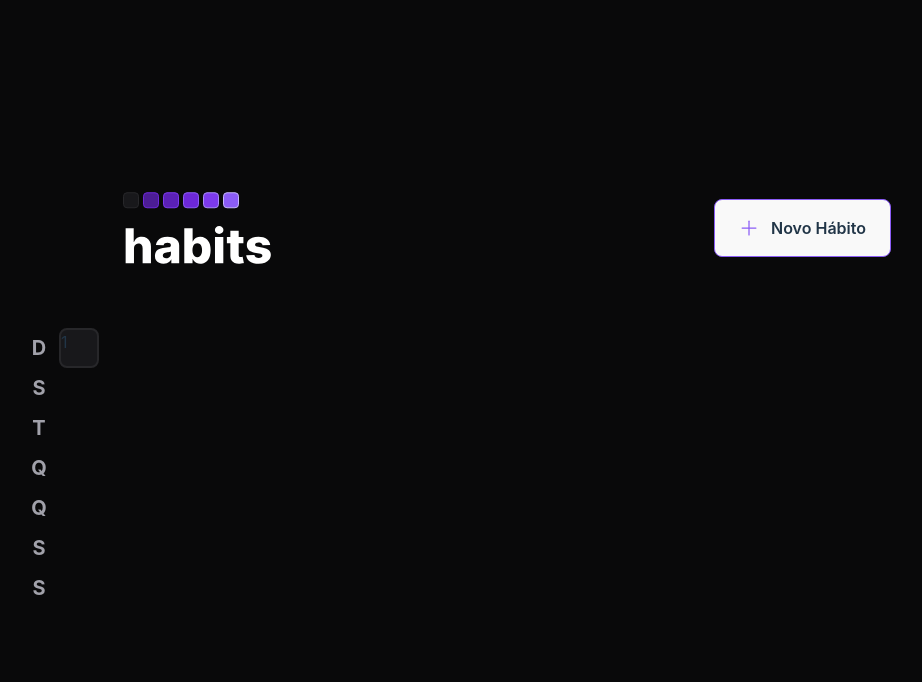
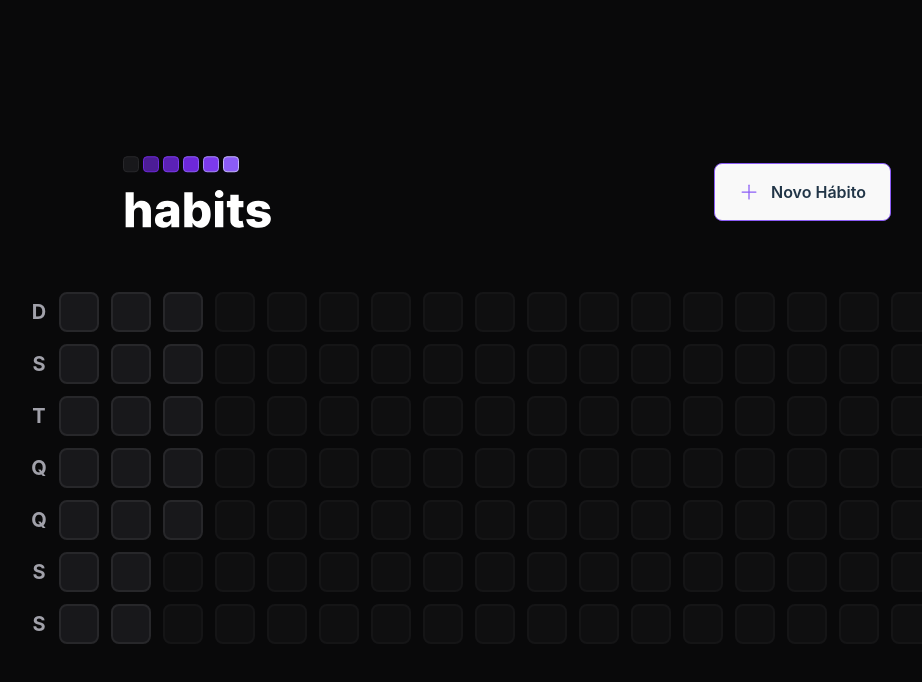
Before and after one commit to smol-guilherme/nlw-ignite-habits-web-react, a React (Vite) app: page / in a window 1280 px wide. Shown: the top 682 px of the page, without its empty margins (133-1055 px from the left). Built offline with nearby package versions, Linux system fonts and the light colour scheme.

Commit message:
feat: added Date handling functions.

```diff
--- a/package.json
+++ b/package.json
@@ -9,6 +9,7 @@
     "preview": "vite preview"
   },
   "dependencies": {
+    "dayjs": "^1.11.7",
     "phosphor-react": "^1.4.1",
     "react": "^18.2.0",
     "react-dom": "^18.2.0"
--- a/src/components/HabitDay.tsx
+++ b/src/components/HabitDay.tsx
@@ -1,11 +1,11 @@
-interface HabitProps {
-  completed: number;
-}
+// interface HabitProps {
+//   completed: number;
+// }
 
-export function HabitDay(props: HabitProps) {
+export function HabitDay() {
   return (
     <div className="w-10 h-10 bg-zinc-900 border-2 border-zinc-800 rounded-lg ">
-      {props.completed}
+      {/* {props.completed} */}
     </div>
   );
 }
--- a/src/components/SummaryTable.tsx
+++ b/src/components/SummaryTable.tsx
@@ -1,11 +1,15 @@
+import { generateDatesFromYearBeginning } from "../utils/generate-dates-from-year-beginning";
 import { HabitDay } from "./HabitDay";
 
 const weekDays = ["D", "S", "T", "Q", "Q", "S", "S"];
+const summaryDates = generateDatesFromYearBeginning();
+const minimumSummaryDatesSize = 18 * 7;
+const amountOfDaysToFill = minimumSummaryDatesSize - summaryDates.length;
 
 export function SummaryTable() {
   return (
     <div className="w-full flex">
-      <div className="grid-rows-7 grid-flow-col gap-3">
+      <div className="grid grid-rows-7 grid-flow-row gap-3">
         {weekDays.map((weekDay, i) => (
           <div
             key={`${weekDay}-${i}`}
@@ -15,8 +19,18 @@
           </div>
         ))}
       </div>
-      <div className="grid-rows-7 grid-flow-row gap-3">
-        <HabitDay completed={1} />
+      <div className="grid grid-rows-7 grid-flow-col gap-3">
+        {summaryDates.map((date) => (
+          <HabitDay key={date.toString()} />
+        ))}
+
+        {amountOfDaysToFill > 0 &&
+          Array.from({ length: amountOfDaysToFill }).map((_, index) => (
+            <div
+              key={index}
+              className="w-10 h-10 bg-zinc-900 border-2 border-zinc-800 rounded-lg opacity-40 cursor-not-allowed"
+            ></div>
+          ))}
       </div>
     </div>
   );
--- /dev/null
+++ b/src/utils/generate-dates-from-year-beginning.tsx
@@ -0,0 +1,16 @@
+import dayjs from "dayjs";
+
+export function generateDatesFromYearBeginning() {
+  const firstDayOfTheYear = dayjs().startOf("year");
+  const today = new Date();
+
+  const dates = [];
+
+  let compareDate = firstDayOfTheYear;
+  while (compareDate.isBefore(today)) {
+    dates.push(compareDate.toDate());
+    compareDate = compareDate.add(1, "day");
+  }
+
+  return dates;
+}
```
Also changed, not shown: 1 other file (tests, documents, lock files or other folders).
